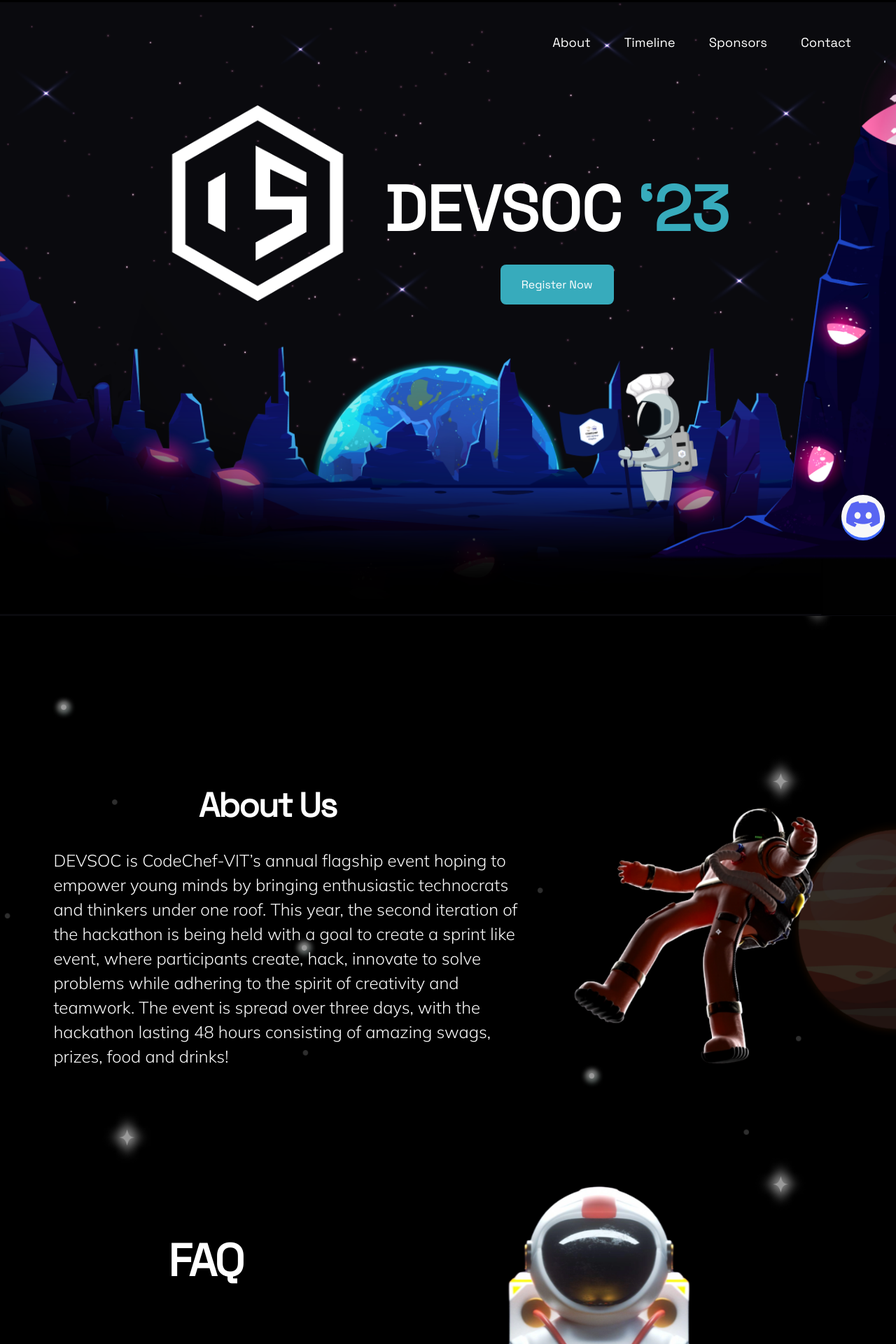
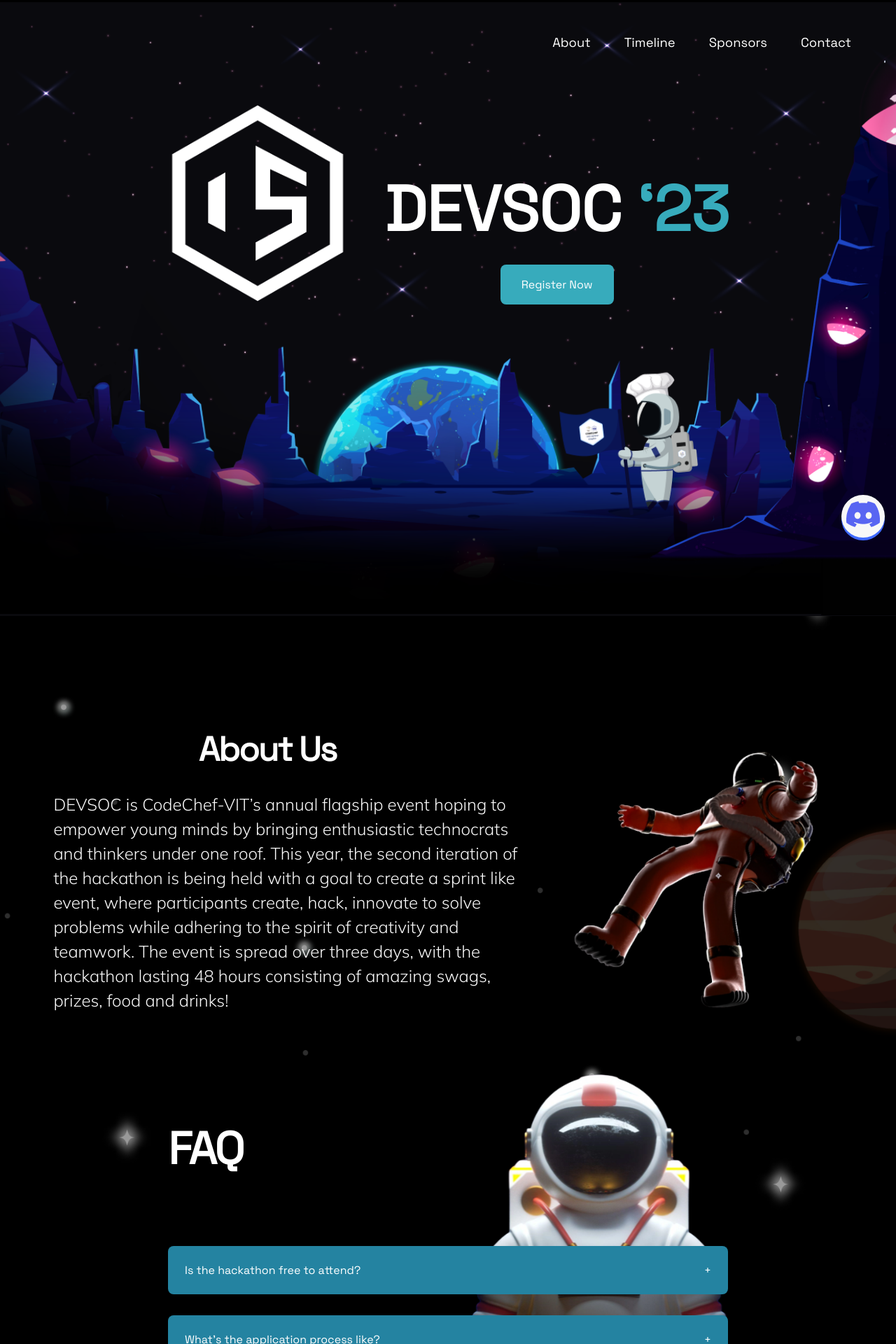
Before and after one commit to CodeChefVIT/DEVSOC-23-Landing, a React (Create React App) app: page / in a window 1280 px wide. Shown: the top 1920 px of the page at 70% size. Built offline with nearby package versions, Linux system fonts and the light colour scheme.

Commit message:
fix: responsiveness sponsor logo

```diff
--- a/src/Pages/Landing.css
+++ b/src/Pages/Landing.css
@@ -248,7 +248,7 @@ a {
     justify-content: center;
     align-items: center;
     overflow-x: hidden !important;
-    height: 100vh;
+    height: 80vh;
 }
 
 .faq-features {
@@ -296,6 +296,7 @@ a {
         background-size: cover;
         background-position: center;
         overflow: hidden;
+        height: 40vh;
     }
     .showcase {
     min-height: 400px;
@@ -383,7 +384,7 @@ a {
     }
     .spon-features {
         margin-top: 20%;
-        height: 100vh;
+        height: 140vh;
     }
     .timeline-features {
         width: 100%;
@@ -400,7 +401,7 @@ a {
         display: block;
     }
     .features {
-        height: 150vh;
+        height: 40vh;
     }
     .footer {
         margin-top: 0px !important;
```
